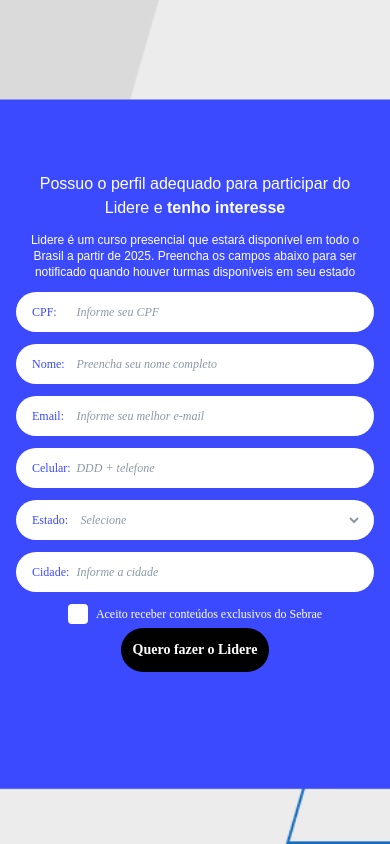
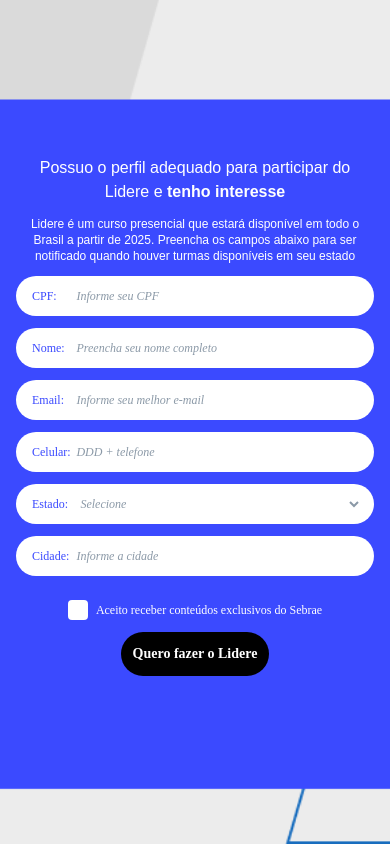
Before and after one commit to Niloinpng/sebrae-lidere-form, a React (Vite) app: page / in a window 390 px wide. Built offline with nearby package versions, Linux system fonts and the light colour scheme.

Commit message:
:sparkles: ajusta o espaçamento no layout do formulário para melhor responsividade

```diff
--- a/src/components/Form.tsx
+++ b/src/components/Form.tsx
@@ -210,7 +210,7 @@
 
             </div>
 
-            <div className="w-full flex flex-col lg:flex-row gap-1 lg:gap-3 items-center justify-center lg:justify-between ">
+            <div className="w-full flex flex-col lg:flex-row gap-3 my-3 xl:my-0 items-center justify-center lg:justify-between ">
 
             <div className="flex items-center gap-2">
 
```
